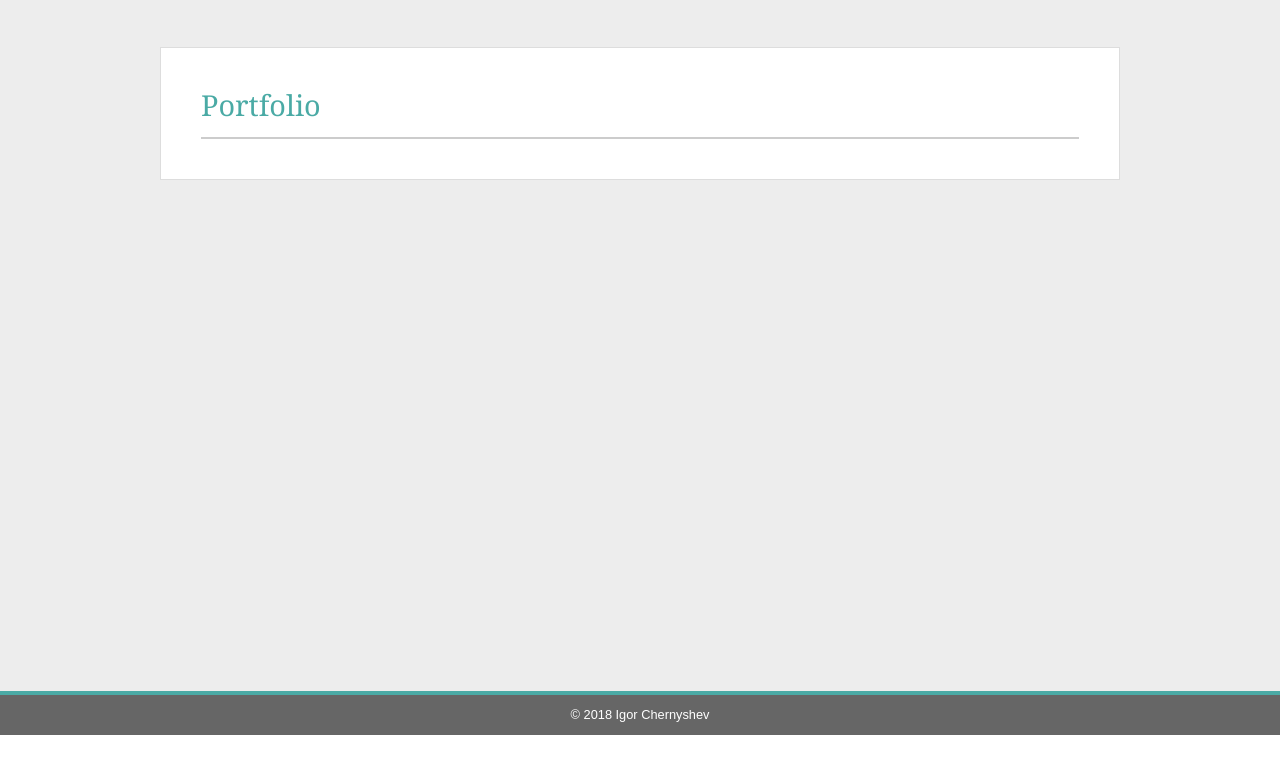
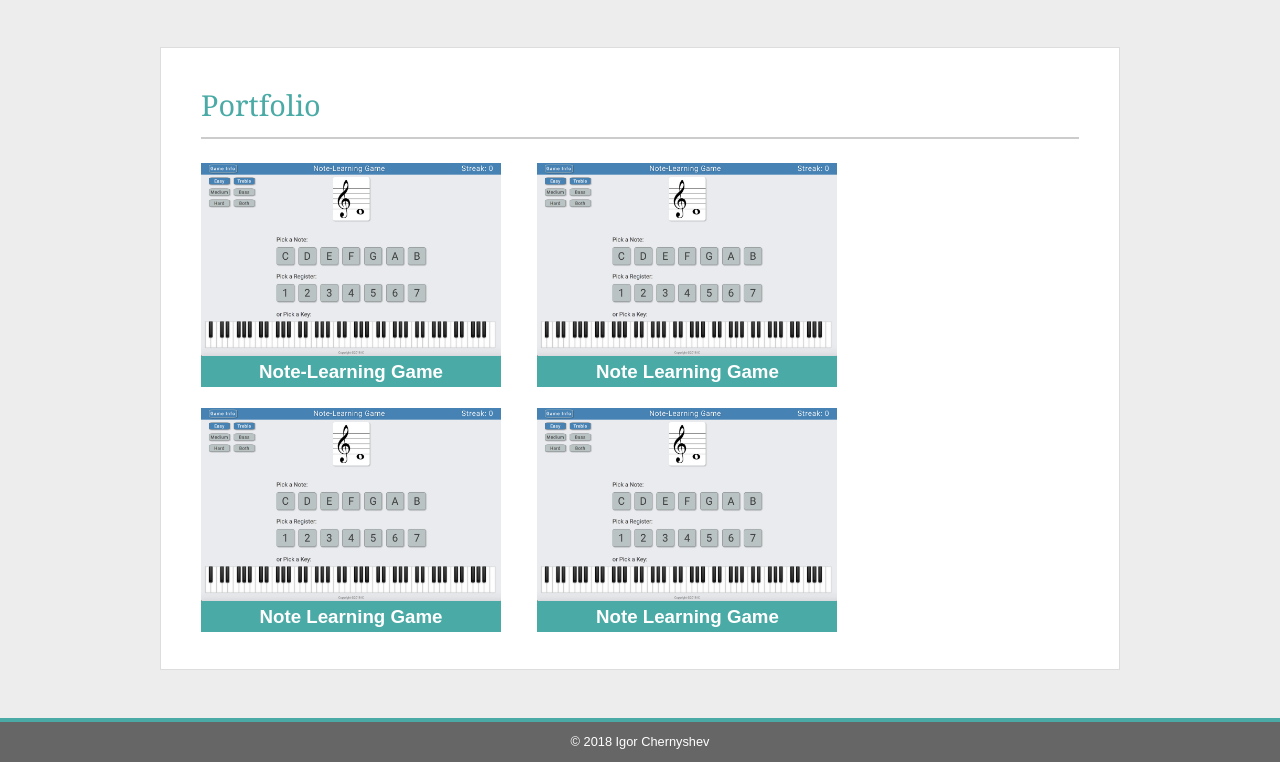
Before and after one commit to igorcweb/smu-coding-bootcamp, a plain HTML site: page basic-portfolio/portfolio.html in a window 1280 px wide. Shown: the part 65-827 px from the top of the page. Before the commit the page ends 800 px from the top, so only its background shows below. Drawn offline with Linux system fonts and the light colour scheme.

Commit message:
completed portfolio page

```diff
--- a/basic-portfolio/assets/css/style.css
+++ b/basic-portfolio/assets/css/style.css
@@ -84,7 +84,7 @@ nav {
   float: right;
 }
 
-img {
+img.profile {
   width: 150px;
   float: left;
   margin-right: 1.5rem;
@@ -138,9 +138,39 @@ textarea {
 }
 
 button {
-  padding: 0.4rem 0.8rem;
-  margin-right: 1rem;
+  padding: 6px 12px;
+  margin-right: 16px;
   color: #fff;
   background-color: #4aaaa5;
   outline: 0;
 }
+
+button:hover {
+  background-color: #fff;
+  margin-right: 18px;
+  color: #4aaaa5;
+  border: 2px solid #4aaaa5;
+  padding: 4px 10px;
+}
+
+img.game {
+  width: 300px;
+}
+
+div.portfolio {
+  display: inline-block;
+  position: relative;
+  margin-right: 2rem;
+  margin-bottom: 3rem;
+}
+
+h3.image-text {
+  position: absolute;
+  text-align: center;
+  padding: 5px;
+  width: 290px;
+  bottom: -46px;
+  left: 0;
+  background-color: #4aaaa5;
+  color: #fff;
+}
--- a/basic-portfolio/portfolio.html
+++ b/basic-portfolio/portfolio.html
@@ -23,6 +23,30 @@
     <section>
       <div class="content">
         <h2>Portfolio</h2>
+        <div class="portfolio">
+          <a href="#">
+            <img class="game" src="./assets/images/game.png" alt="game">
+          </a>
+          <h3 class="image-text">Note-Learning Game</h3>
+        </div>
+        <div class="portfolio">
+          <a href="#">
+            <img class="game" src="./assets/images/game.png" alt="game">
+          </a>
+          <h3 class="image-text">Note Learning Game</h3>
+        </div>
+        <div class="portfolio">
+          <a href="#">
+            <img class="game" src="./assets/images/game.png" alt="game">
+          </a>
+          <h3 class="image-text">Note Learning Game</h3>
+        </div>
+        <div class="portfolio">
+          <a href="#">
+            <img class="game" src="./assets/images/game.png" alt="game">
+          </a>
+          <h3 class="image-text">Note Learning Game</h3>
+        </div>
       </div>
     </section>
   </div>
```
Also changed, not shown: basic-portfolio/contact.html (+0 -1 lines), basic-portfolio/index.html (+2 -1 lines), basic-portfolio/assets/images/game.png (added), basic-portfolio/assets/images/profile.png (renamed from basic-portfolio/assets/images/image.png).
